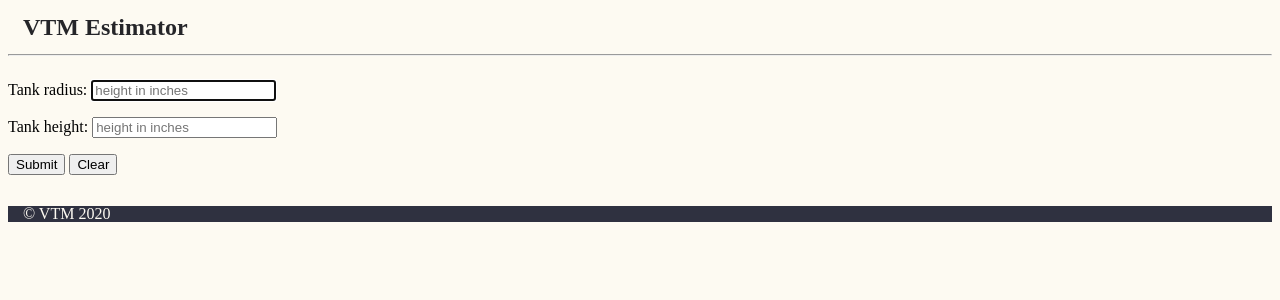
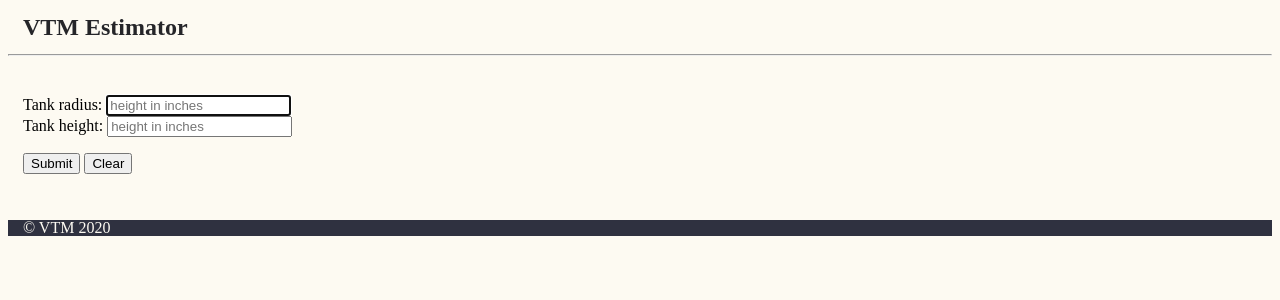
Before and after one commit to weichinglim/vtm_site, a Flask app: page /estimate in a window 1280 px wide. Shown: the part 157-457 px from the top of the page. Run offline with Flask 2, Linux system fonts and the light colour scheme.

Commit message:
Update spacing in estimate.html

```diff
--- a/static/css/stylesheet.css
+++ b/static/css/stylesheet.css
@@ -74,6 +74,11 @@ img {
     margin: 15px;
 }
 
+form {
+    margin: 15px;
+
+}
+
 /* unvisited link*/
 a:link{
     color: #FDFAF2;
--- a/templates/estimate.html
+++ b/templates/estimate.html
@@ -12,7 +12,6 @@
         <label for="radius">Tank radius:</label>
         <input type="text" id="radius" name="radius" placeholder="height in inches" autofocus required/>
         <br />
-        <br />
         <label for="height">Tank height:</label>
         <input type="text" id="height" name="height" placeholder="height in inches" />
         <br />
@@ -24,8 +23,6 @@
     <br />
     {% if price %}
     <h3>The estimate for painting is ${{'%0.2f'|format(price|float)}}</h3>
-    </br>
-    </br>
     {% endif %}
 
 {% endblock %}
```
